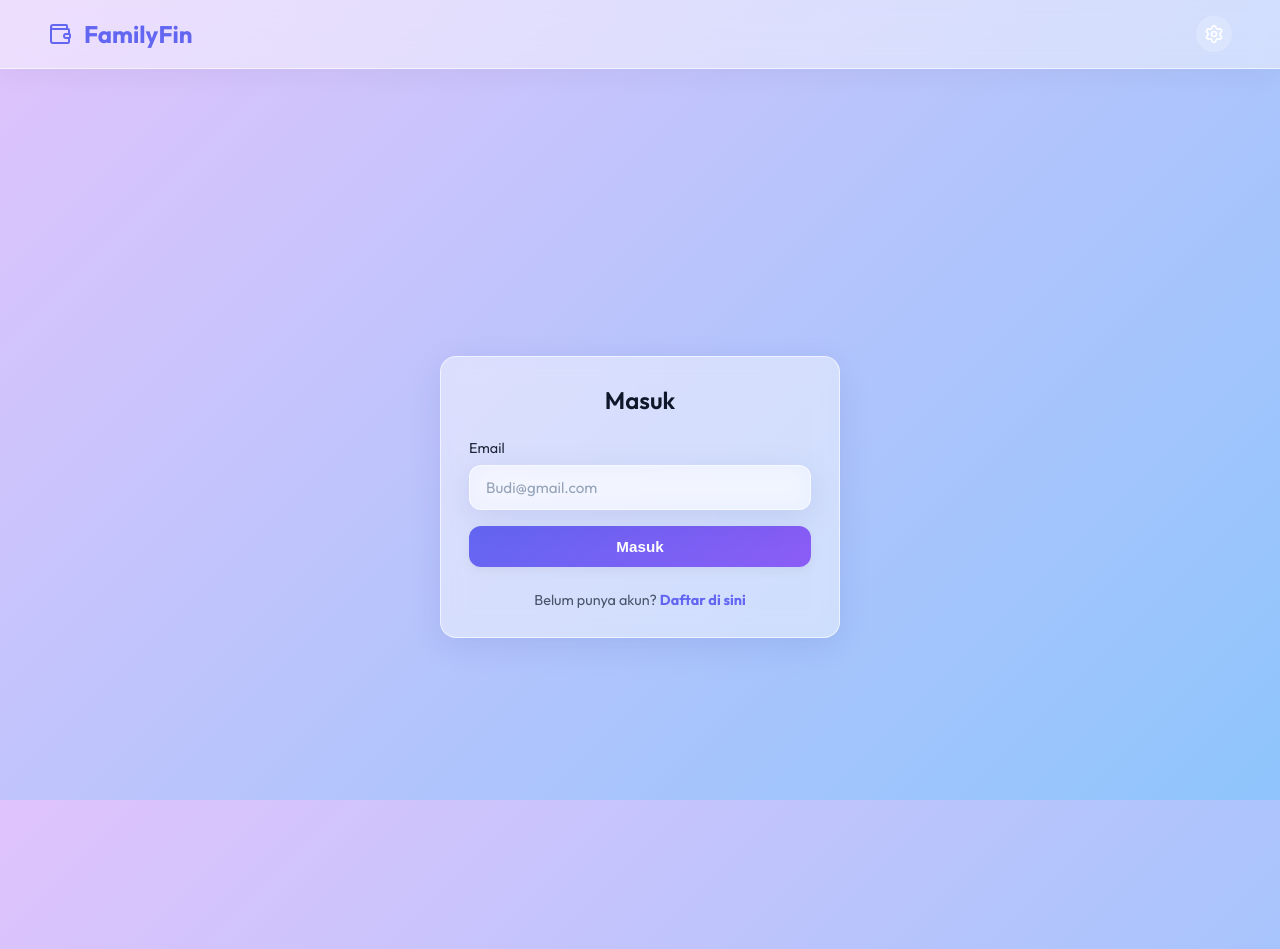
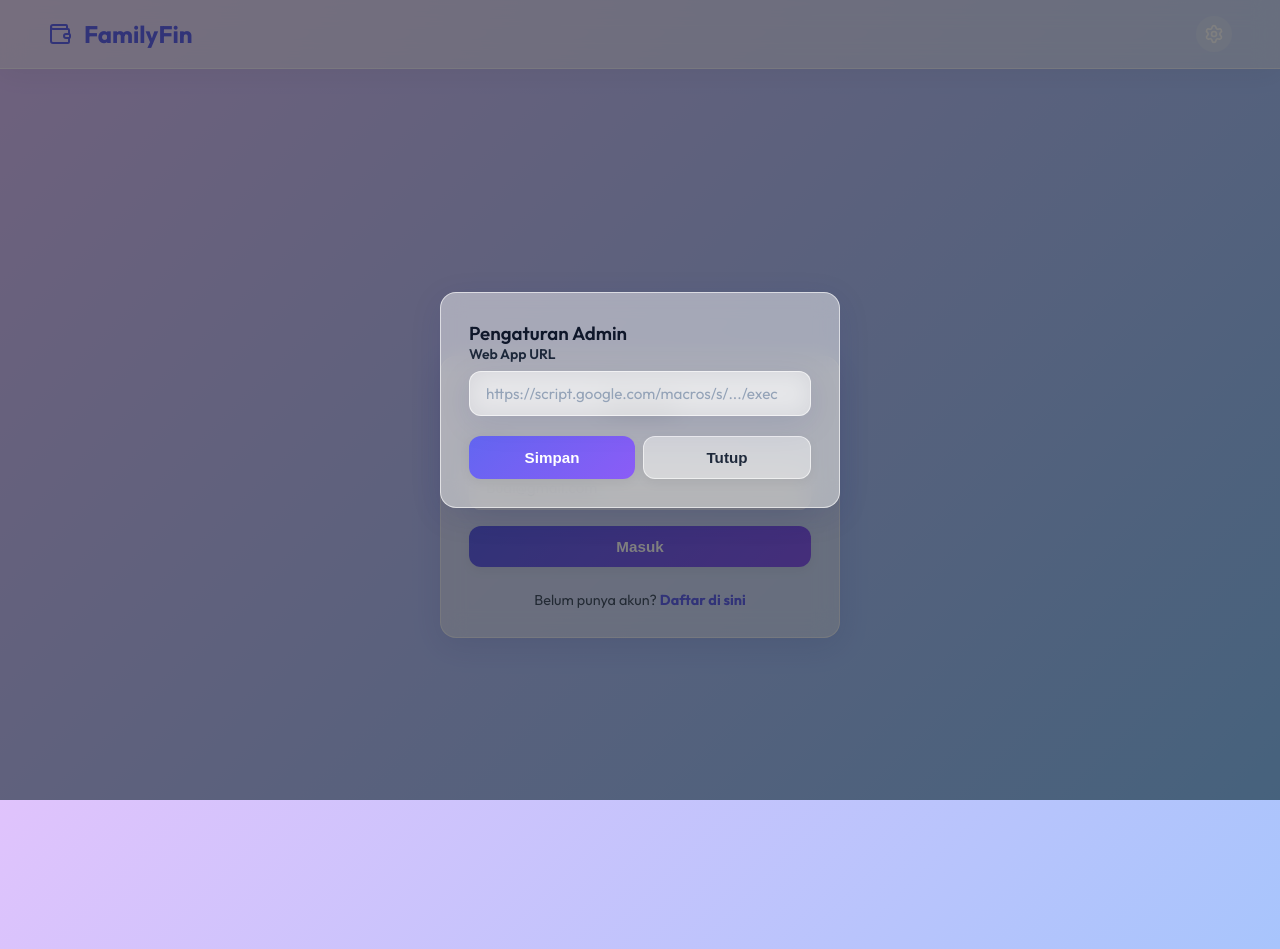
Before and after one commit to papaL3xa/familyfin, a React (Vite) app: page / in a window 1280 px wide. Both pictures are taken after a click on the element 1214 px from the left and 34 px from the top of the page. Built offline with nearby package versions, Linux system fonts and the light colour scheme; a web font is replaced by a local one.

Commit message:
fix gear api_url

```diff
--- a/src/App.jsx
+++ b/src/App.jsx
@@ -861,6 +861,24 @@ function App() {
           </div>
         </nav>
       )}
+
+      {showSettings && !currentUser && (
+        <div style={{ position: 'fixed', top: 0, left: 0, right: 0, bottom: 0, background: 'rgba(0,0,0,0.5)', display: 'flex', justifyContent: 'center', alignItems: 'center', zIndex: 10000 }}>
+          <div className="card" style={{ maxWidth: '400px', width: '100%', margin: '1rem', background: 'var(--glass-bg)', border: '1px solid var(--glass-border)' }}>
+            <h3 style={{ marginTop: 0 }}>Pengaturan Admin</h3>
+            <form onSubmit={(e) => { handleSaveApiUrl(e); setShowSettings(false); }}>
+              <div className="form-group">
+                <label>Web App URL</label>
+                <input type="url" name="apiUrl" defaultValue={apiUrl} className="form-control" required placeholder="https://script.google.com/macros/s/.../exec" />
+              </div>
+              <div style={{ display: 'flex', gap: '0.5rem', marginTop: '1rem' }}>
+                <button type="submit" className="btn btn-primary" style={{ flex: 1 }}>Simpan</button>
+                <button type="button" className="btn btn-outline" style={{ flex: 1 }} onClick={() => setShowSettings(false)}>Tutup</button>
+              </div>
+            </form>
+          </div>
+        </div>
+      )}
     </div>
   );
 }
```
